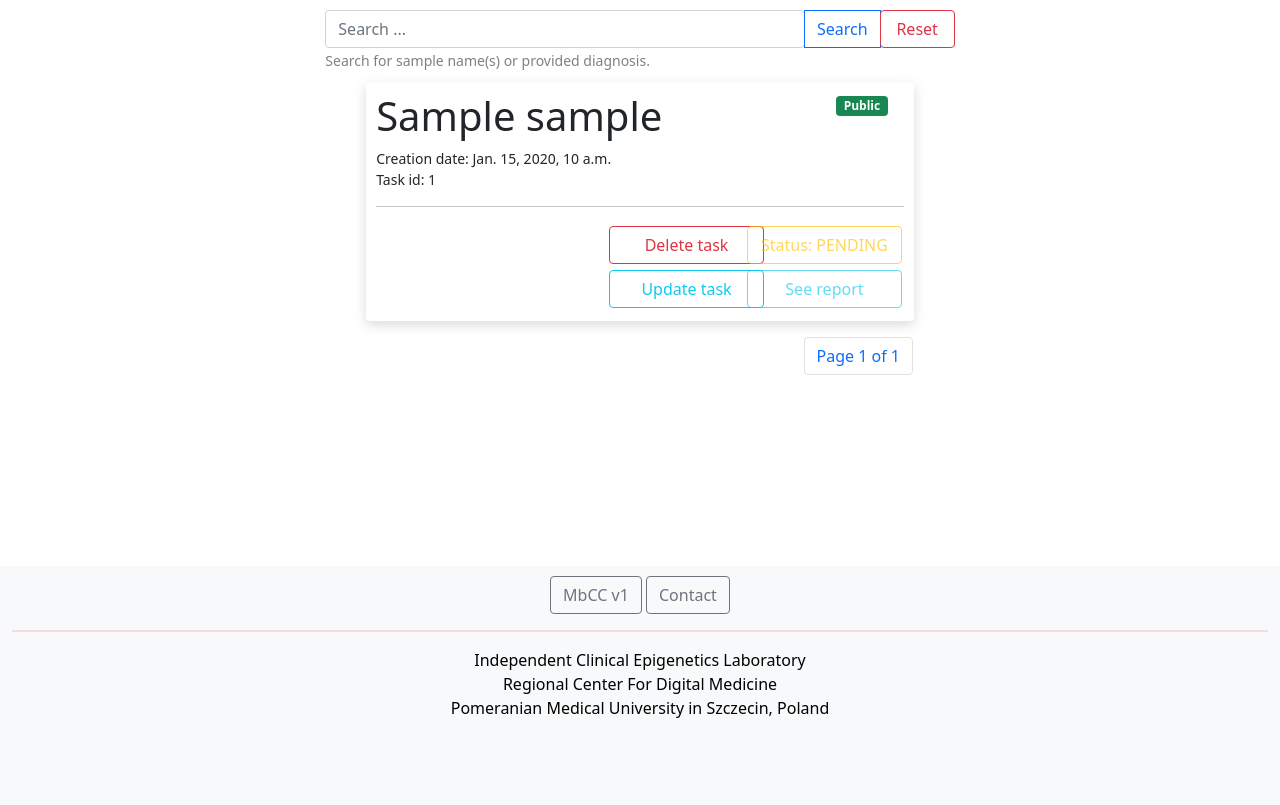
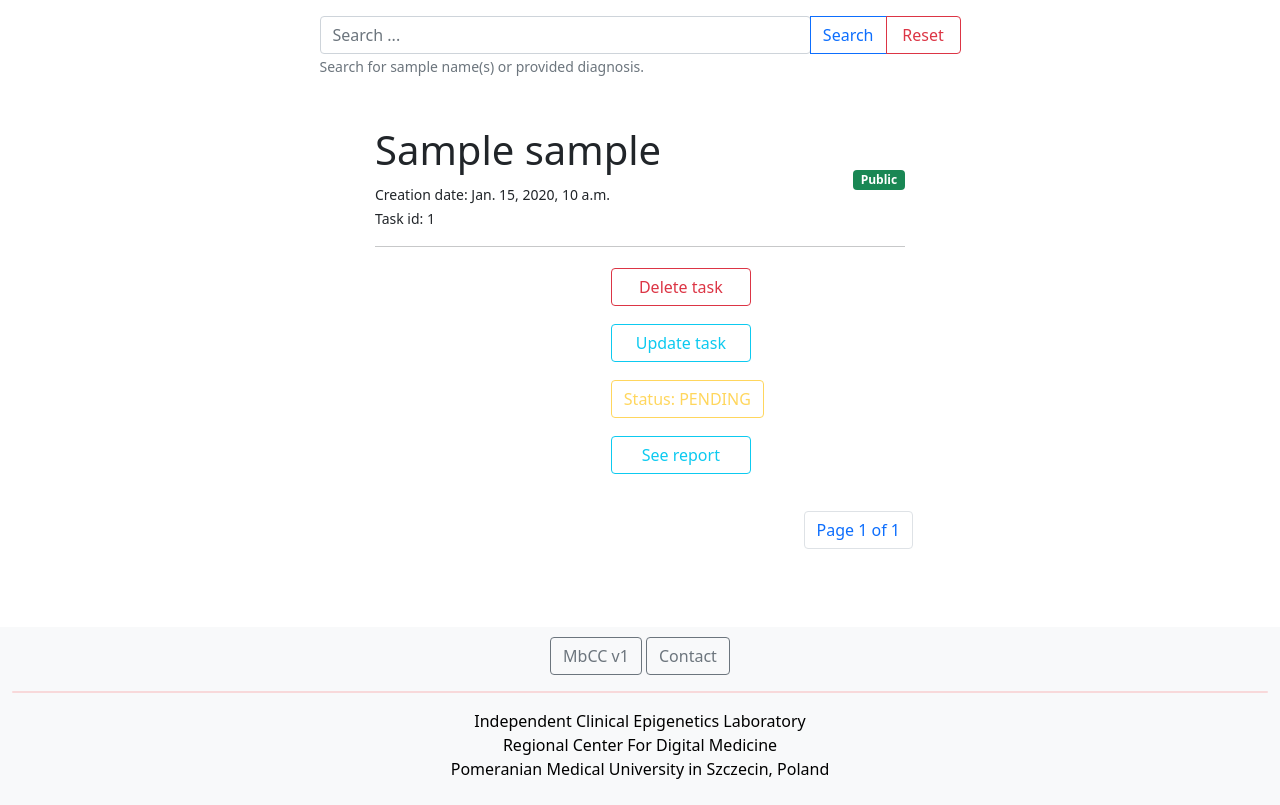
Before and after one commit to ClinicalEpigeneticsLaboratory/ACCS, a Django app: template accs_app/app/templates/app/history.html in a window 1280 px wide. Shown: the part 56-861 px from the top of the page. Before the commit the page ends 774 px from the top, so only its background shows below. Run offline with Django 5.2, Linux system fonts and the light colour scheme; the template is opened without the code that fills it: most values are stand-ins (such as "Sample title", 1, 10 or a date in 2020).

Commit message:
Updated layout

```diff
--- a/accs_app/app/templates/app/history.html
+++ b/accs_app/app/templates/app/history.html
@@ -3,44 +3,33 @@
 
 {% block content %}
 <div class="container">
-    <div class="row justify-content-center" style="padding: 10px">
+    <div class="row justify-content-center py-3">
         <div class="col-md-7">
             <form class="input-group" action="{% url 'accs-history' %}" method="get">
-                <!-- Search input field -->
-                <input name="q" type="search" class="form-control rounded" id="search-box" placeholder="Search ..." aria-label="Search" aria-describedby="search-addon" />
-                <button type="submit" class="btn btn-outline-primary" data-mdb-ripple-init>Search</button>
-
-                <!-- Reset button that clears query -->
-                <a href="{% url 'accs-history' %}">
-                    <button type="button" class="btn btn-outline-danger" id="reset-btn">
-                        Reset
-                    </button>
-                </a>
+                <input name="q" type="search" class="form-control rounded" id="search-box" placeholder="Search ..." aria-label="Search" />
+                <button type="submit" class="btn btn-outline-primary">Search</button>
+                <button type="button" class="btn btn-outline-danger" id="reset-btn">Reset</button>
             </form>
-            <small style="color: grey">Search for sample name(s) or provided diagnosis.</small>
+            <small class="text-muted">Search for sample name(s) or provided diagnosis.</small>
         </div>
     </div>
 </div>
 
 {% if samples %}
 <div class="container">
-
     {% for sample in samples %}
-
-    <div class="row justify-content-center" style="padding-right: 2%; padding-left: 2%" id="sample-{{ sample.id }}">
-        <div class="col-md-6 card border-0 rounded-lg mt-0 mb-3 record">
-            <div class="row">
+    <div class="row justify-content-center px-2" id="sample-{{ sample.id }}">
+        <div class="col-md-6 card border-0 rounded-lg my-3 p-3">
+            <div class="row align-items-center">
                 <div class="col-md-10">
                     <h1>{{ sample.sample_name }}</h1>
-                    <div class="row"><small>Creation date: {{ sample.creation_date }}</small></div>
-                    <div class="row"><small>Task id: {{ sample.task.task_id }}</small></div>
+                    <small>Creation date: {{ sample.creation_date }}</small><br>
+                    <small>Task id: {{ sample.task.task_id }}</small>
                 </div>
-                <div class="col-md-2">
-                    {% if sample.public %}
-                    <div><span class="badge bg-success">Public</span></div>
-                    {% else %}
-                    <div><span class="badge bg-secondary">Private</span></div>
-                    {% endif %}
+                <div class="col-md-2 text-end">
+                    <span class="badge {% if sample.public %}bg-success{% else %}bg-secondary{% endif %}">
+                        {{ sample.public|yesno:"Public,Private" }}
+                    </span>
                 </div>
             </div>
             <hr>
@@ -50,119 +39,83 @@
                     <p id="confidence-{{ sample.task.id }}"></p>
                     <p id="anomaly-{{ sample.task.id }}"></p>
                 </div>
-                <div class="col-md-3 d-flex flex-column column-gap: normal">
-                    <a href="{% url 'accs-delete' sample.id %}">
-                        <button class="btn btn-outline-danger record-btn" style="min-width: 155px; margin: 3px">
-                            Delete task
-                        </button>
-                    </a>
-                    <a href="{% url 'accs-update' sample.id %}">
-                        <button class="btn btn-outline-info record-btn" style="min-width: 155px; margin: 3px">
-                            Update task
-                        </button>
-                    </a>
-                </div>
-                <div class="col-md-3 d-flex flex-column column-gap: normal">
-                    <a>
-                        <button id="status-{{ sample.task.id }}" class="btn btn-outline-warning record-btn"
-                                style="min-width: 155px; margin: 3px; cursor: default;" disabled>
-                                Status: PENDING
-                        </button>
-                    </a>
-                    <a href="{% url 'accs-report' sample.id %}" id="report-link-{{ sample.task.id }}" style="pointer-events: none; text-decoration: none; color: inherit;">
-                            <button id="report-{{ sample.task.id }}" class="btn btn-outline-info record-btn"
-                                    style="min-width: 155px; margin: 3px" disabled>
-                                See report
-                            </button>
+                <div class="col-md-7 d-flex flex-wrap gap-2">
+                    <a href="{% url 'accs-delete' sample.id %}" class="btn btn-outline-danger record-btn">Delete task</a>
+                    <a href="{% url 'accs-update' sample.id %}" class="btn btn-outline-info record-btn">Update task</a>
+                    <button id="status-{{ sample.task.id }}" class="btn btn-outline-warning record-btn" disabled>Status: PENDING</button>
+                    <a href="{% url 'accs-report' sample.id %}" id="report-link-{{ sample.task.id }}" class="btn btn-outline-info record-btn disabled-link" aria-disabled="true">
+                        See report
                     </a>
                 </div>
             </div>
         </div>
     </div>
-
     {% endfor %}
 
-    <div class="row justify-content-center" style="margin-bottom: 50px;">
+    <div class="row justify-content-center mb-5">
         <div class="col-lg-6">
             <nav aria-label="Page navigation">
                 <ul class="pagination justify-content-end">
                     {% if page_obj.has_previous %}
                     <li class="page-item"><a class="page-link" href="?page=1">First</a></li>
-                    <li class="page-item"><a class="page-link" href="?page={{ page_obj.previous_page_number }}"
-                                             tabindex="-1">Previous</a></li>
+                    <li class="page-item"><a class="page-link" href="?page={{ page_obj.previous_page_number }}">Previous</a></li>
                     {% endif %}
-                    <li class="page-item">
-                        <span class="page-link">Page {{ page_obj.number }} of {{ page_obj.paginator.num_pages }}</span>
-                    </li>
+                    <li class="page-item"><span class="page-link">Page {{ page_obj.number }} of {{ page_obj.paginator.num_pages }}</span></li>
                     {% if page_obj.has_next %}
-                    <li class="page-item"><a class="page-link" href="?page={{ page_obj.next_page_number }}">Next</a>
-                    </li>
-                    <li class="page-item"><a class="page-link" href="?page={{ page_obj.paginator.num_pages }}"
-                                             tabindex="-1">Last</a></li>
+                    <li class="page-item"><a class="page-link" href="?page={{ page_obj.next_page_number }}">Next</a></li>
+                    <li class="page-item"><a class="page-link" href="?page={{ page_obj.paginator.num_pages }}">Last</a></li>
                     {% endif %}
                 </ul>
             </nav>
         </div>
     </div>
 </div>
-
 {% else %}
-
 <div class="container">
     <div class="row justify-content-center">
-        <div class="col-lg-7">
-        <p>No data to display: <a href="{% url 'accs-submit' %}">Submit new sample</a></p>
+        <div class="col-lg-7 text-center">
+            <p>No data to display: <a href="{% url 'accs-submit' %}">Submit new sample</a></p>
         </div>
     </div>
 </div>
-
 {% endif %}
 
 <script>
-    // Function to fetch and update task status
     async function updateTaskStatus() {
         try {
-            // Fetch the data from the server
             const response = await fetch('/tasks-status/');
-
-            // Parse the response as JSON, which is a list of JSON objects
             const data = await response.json();
 
-            // Iterate through the array of JSON objects and update each element
             data.forEach((element) => {
                 const taskID = element.task_id;
-                const task_status = element.task_status;
-
-                // Get references to the status and report buttons
                 const statusButton = document.getElementById(`status-${taskID}`);
                 const reportButton = document.getElementById(`report-${taskID}`);
                 const reportLink = document.getElementById(`report-link-${taskID}`);
-
                 const predictionField = document.getElementById(`prediction-${taskID}`);
                 const confidenceField = document.getElementById(`confidence-${taskID}`);
                 const anomalyField = document.getElementById(`anomaly-${taskID}`);
 
-                // Update button styles and status text
-                if ((statusButton) && (task_status === "SUCCESS")) {
-                    statusButton.setAttribute('class', 'btn btn-outline-success record-btn');
-                    statusButton.innerText = `Status: ${task_status}`;
+                if (statusButton && element.task_status === "SUCCESS") {
+                    statusButton.className = 'btn btn-outline-success record-btn';
+                    statusButton.innerText = `Status: ${element.task_status}`;
                     reportButton.disabled = false;
 
-                    reportLink.style.pointerEvents = 'auto';
+                    reportLink.classList.remove('disabled-link');
+                    reportLink.removeAttribute('aria-disabled');
+                    predictionField.innerText = `Prediction: ${element.prediction}`;
 
-                    predictionField.innerText = `Prediction: ${element.prediction}`;
                     confidenceField.innerText = `Confidence: ${element.confidence}`;
                     anomalyField.innerText = `Anomaly: ${element.anomaly}`;
 
-                }
-                if ((statusButton) && (task_status !== "SUCCESS")) {
-                    statusButton.setAttribute('class', 'btn btn-outline-waring record-btn');
-                    statusButton.innerText = `Status: ${task_status}`;
+                } else {
+                    statusButton.className = 'btn btn-outline-warning record-btn';
+                    statusButton.innerText = `Status: ${element.task_status}`;
                     reportButton.disabled = true;
 
-                    reportLink.style.pointerEvents = 'none';
+                    reportLink.classList.add('disabled-link');
+                    reportLink.setAttribute('aria-disabled', 'true');
+                    predictionField.innerText = `Prediction: -`;
 
-                    predictionField.innerText = `Prediction: -`;
                     confidenceField.innerText = `Confidence: -`;
                     anomalyField.innerText = `Anomaly: -`;
                 }
@@ -171,39 +124,23 @@
             console.error("Error fetching task statuses:", error);
         }
     }
-
-    // Initial call to update task status and set interval for periodic updates
     updateTaskStatus();
     setInterval(updateTaskStatus, 5000);
-</script>
 
-<script>
-    // Check if there's a 'q' parameter in the URL and update the search box
     window.onload = function() {
         const urlParams = new URLSearchParams(window.location.search);
         const query = urlParams.get('q');
-
         if (query) {
-            // Update the search box with the 'q' value from the URL
             document.getElementById('search-box').value = query;
         }
     }
 
-    // Ensure reset button works and clears the search query in the URL
     document.getElementById('reset-btn').addEventListener('click', function(e) {
-        // Prevent the link from navigating immediately
         e.preventDefault();
-
-        // Clear the search box value
         document.getElementById('search-box').value = '';
-
-        // Redirect to the URL without the 'q' parameter (resetting the search)
         const url = new URL(window.location);
         url.searchParams.delete('q');
-
-        // Remove the 'q' parameter
-        window.location.href = url.toString(); // Reload the page without the query
+        window.location.href = url.toString();
     });
 </script>
-
 {% endblock content %}
```
